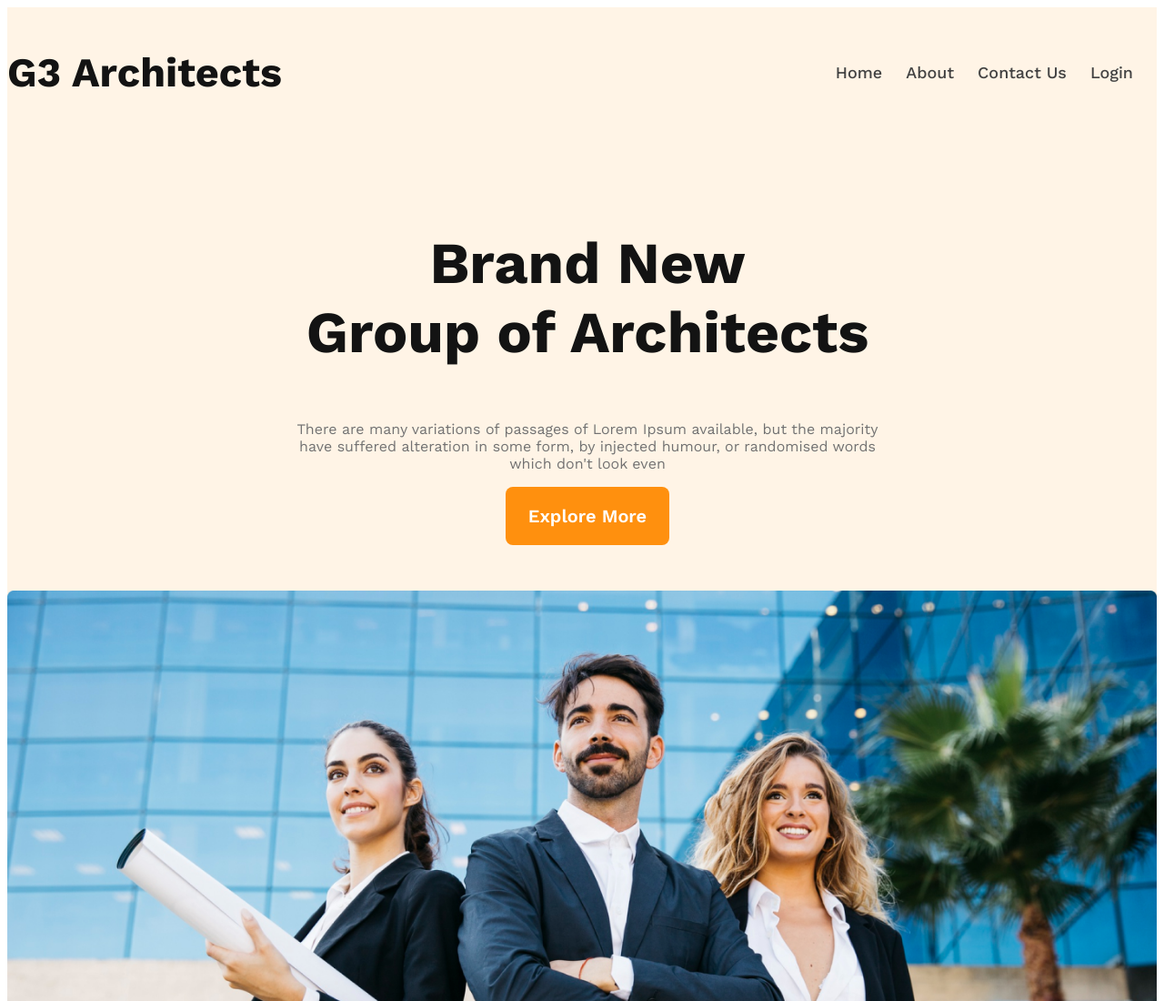
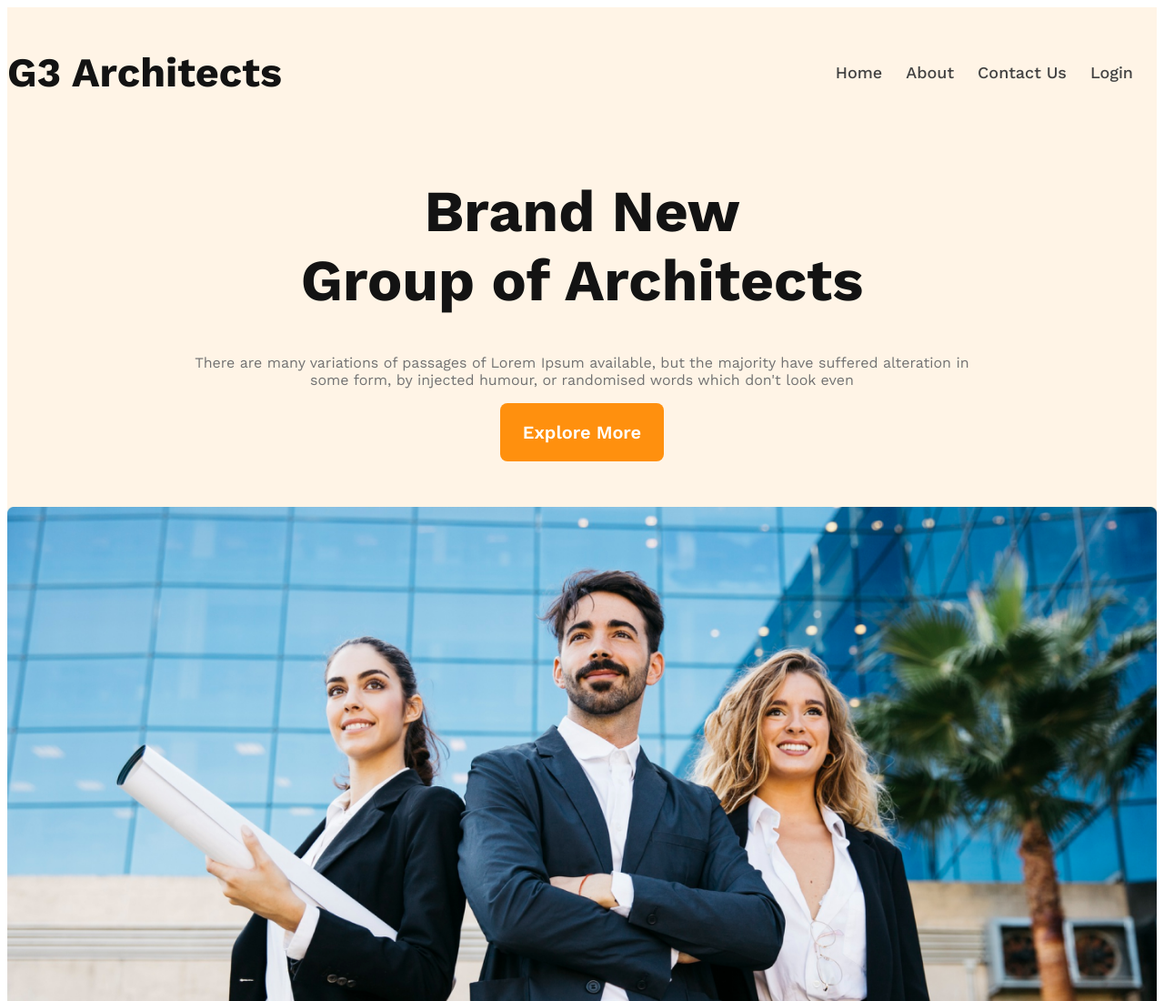
Before and after one commit to ShakirMahmud/g3-architects-project, a plain HTML site: page index.html in a window 1280 px wide. Shown: the top 1100 px of the page at 91% size. Drawn offline with nearby package versions, Linux system fonts and the light colour scheme.

Commit message:
upto 10-3 v2

```diff
--- a/index.html
+++ b/index.html
@@ -20,7 +20,7 @@
             </ul>
         </nav>
         <div class="banner">
-            <div class="banner_content display_flex">
+            <div class="banner_content ">
                 <h1 class="banner_title">Brand New <br> Group of Architects</h1>
                 <p class="banner_para">There are many variations of passages of Lorem Ipsum available, but the majority
                     have suffered alteration in some form, by injected humour, or randomised words which don't look even
--- a/styles/style.css
+++ b/styles/style.css
@@ -26,9 +26,7 @@ font-size: 1.25rem;
 font-weight: 600;
 }
 
-header{
-    margin: 0 auto;
-}
+
 /* navbar styles */
 .navbar {
     justify-content: space-between;
@@ -61,12 +59,7 @@ header{
 .banner_content{
     max-width: 862px;
     height: auto;
-    margin-left: 301px;
-    margin-right: 289px;
-    margin-top: 57px;
-    flex-direction: column;
-    justify-content: center;
-    align-items: center;
+    margin: 0 auto;
     text-align: center;
     margin-bottom: 50px;
 }
```
